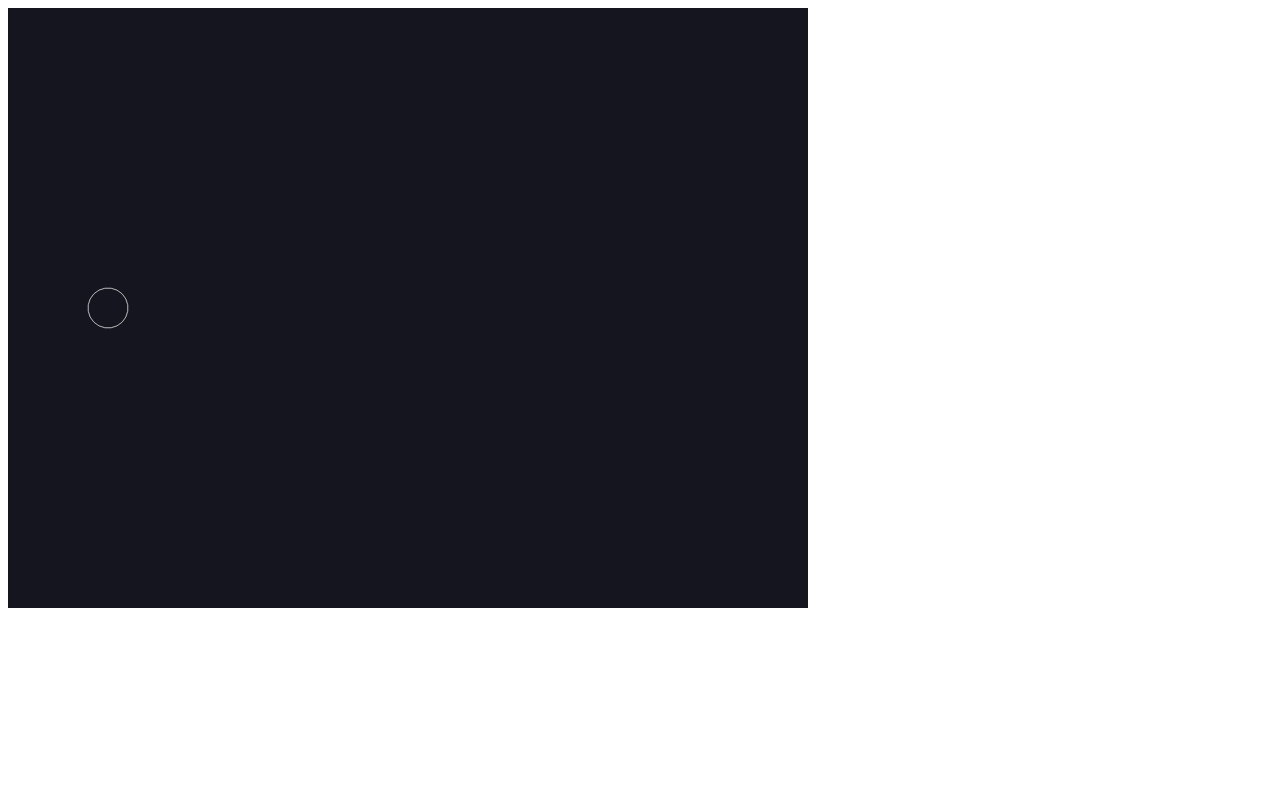
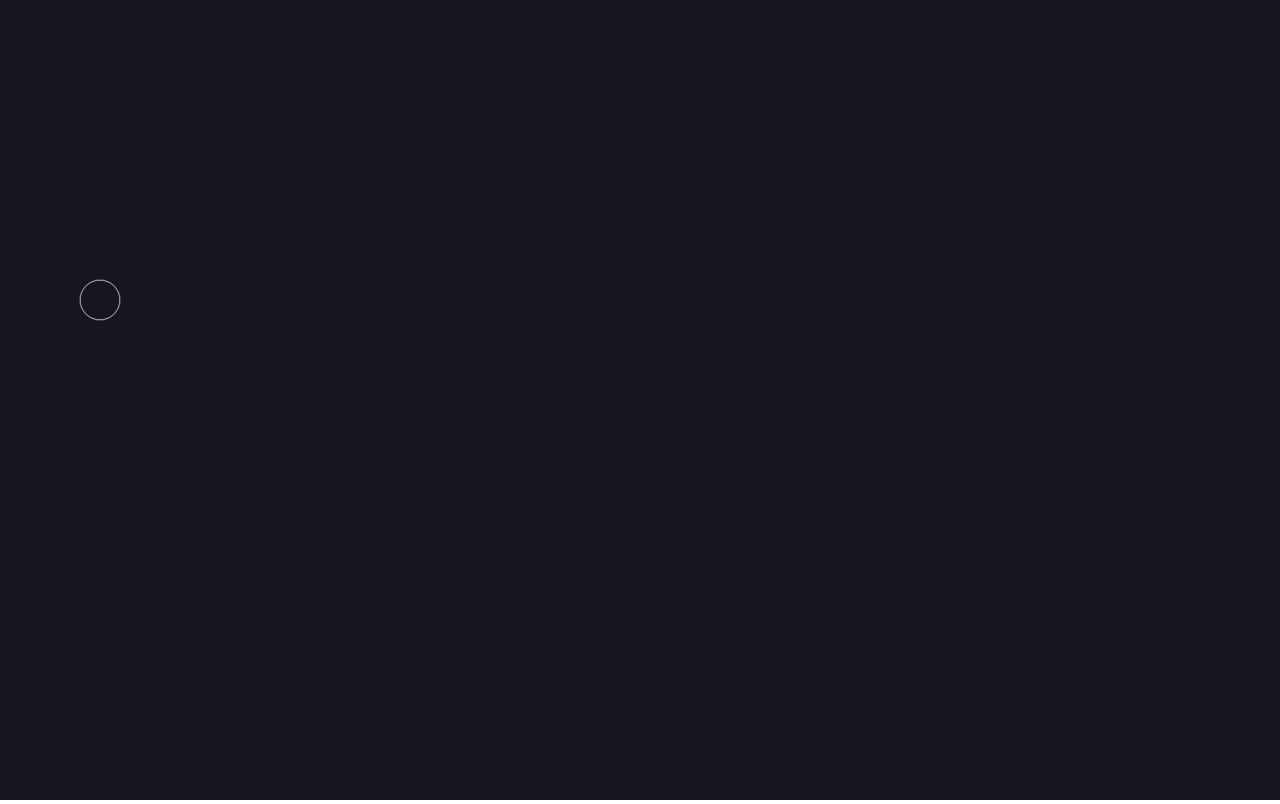
Before and after one commit to advaithhl/Learning-matter.js, a plain HTML site: page index.html in a window 1280 px wide. Drawn offline with nearby package versions, Linux system fonts and the light colour scheme.

Commit message:
Make canvas and render fullscreen

```diff
--- /dev/null
+++ b/index.css
@@ -0,0 +1,5 @@
+body {
+  margin: 0;
+  height: 100%;
+  overflow: hidden;
+}
--- a/index.html
+++ b/index.html
@@ -4,10 +4,17 @@
     <meta charset="UTF-8" />
     <meta http-equiv="X-UA-Compatible" content="IE=edge" />
     <meta name="viewport" content="width=device-width, initial-scale=1.0" />
+
+    <link rel="stylesheet" href="index.css" />
     <title>Test</title>
   </head>
   <body>
-    <script src="https://cdnjs.cloudflare.com/ajax/libs/matter-js/0.18.0/matter.min.js" integrity="sha512-5T245ZTH0m0RfONiFm2NF0zcYcmAuNzcGyPSQ18j8Bs5Pbfhp5HP1hosrR8XRt5M3kSRqzjNMYpm2+it/AUX/g==" crossorigin="anonymous" referrerpolicy="no-referrer"></script>
+    <script
+      src="https://cdnjs.cloudflare.com/ajax/libs/matter-js/0.18.0/matter.min.js"
+      integrity="sha512-5T245ZTH0m0RfONiFm2NF0zcYcmAuNzcGyPSQ18j8Bs5Pbfhp5HP1hosrR8XRt5M3kSRqzjNMYpm2+it/AUX/g=="
+      crossorigin="anonymous"
+      referrerpolicy="no-referrer"
+    ></script>
     <script src="index.js"></script>
   </body>
 </html>
--- a/index.js
+++ b/index.js
@@ -16,6 +16,10 @@ window.addEventListener("load", () => {
     engine: engine,
   });
 
+  // makes canvas as big as the window
+  render.canvas.width = document.documentElement.clientWidth;
+  render.canvas.height = document.documentElement.clientHeight;
+
   const circle_radius = 20;
   // add a circle and rectangle
   var circle = Bodies.circle(100, 300, circle_radius);
```
